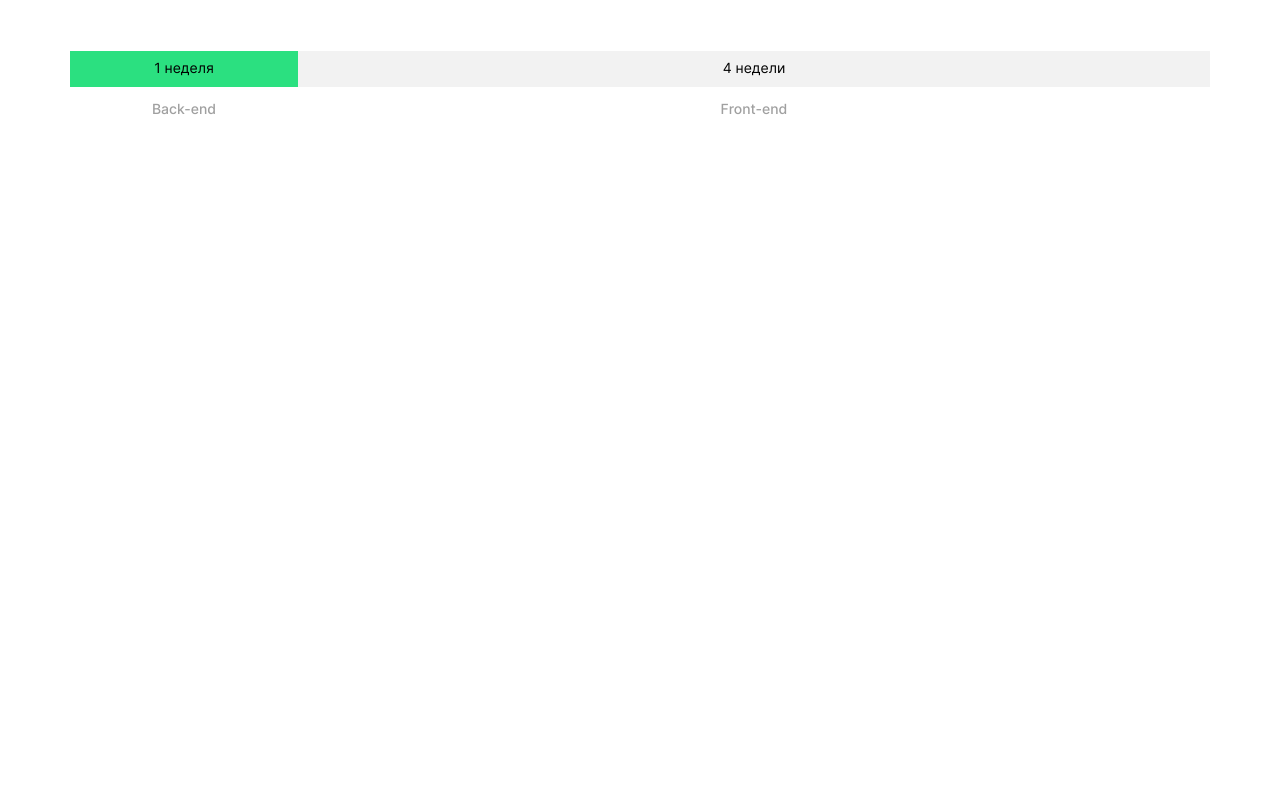
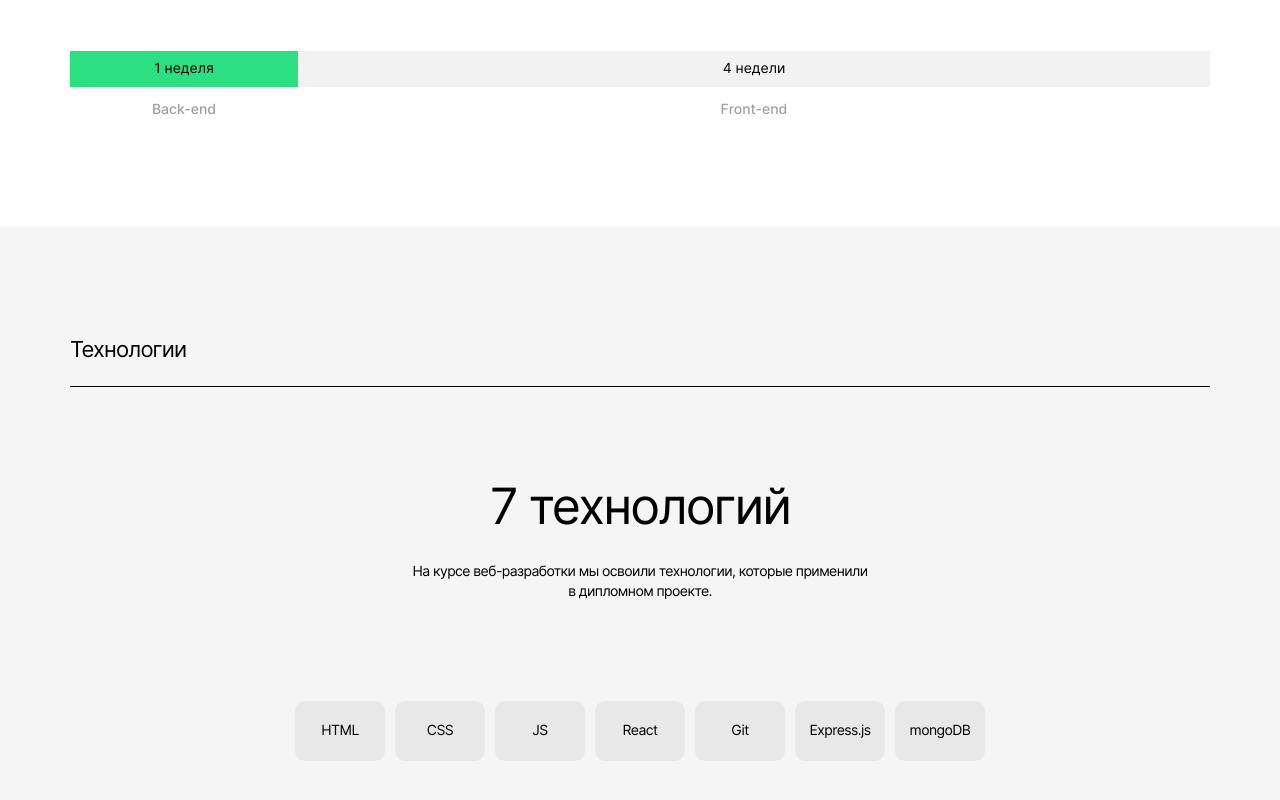
Before and after one commit to Lehano-A/movies-explorer-frontend, a React (Create React App) app: page / in a window 1280 px wide. Shown: the part 1016-1816 px from the top of the page. Before the commit the page ends 1242 px from the top, so only its background shows below. Built offline with nearby package versions, Linux system fonts and the light colour scheme.

Commit message:
Блок Techs сверстан

```diff
--- /dev/null
+++ b/src/blocks/description-text/description-text.css
@@ -0,0 +1,13 @@
+.description-text {
+  font-size: 14px;
+  font-weight: 400;
+  line-height: 1.42;
+  margin: 0;
+  margin-top: 26px;
+}
+
+.Techs .description-text {
+  width: 460px;
+  text-align: center;
+  letter-spacing: -0.04em;
+}
--- a/src/components/Main/AboutProject/__title-about-project/about-project__title-about-project.css
+++ b/src/blocks/title-block/title-block.css
@@ -1,4 +1,5 @@
-.about-project__title-about-project {
+/*  МИКС - НАЗВАНИЕ БЛОКА */
+.title-block {
   max-width: 1140px;
   font-size: 22px;
   font-weight: 400;
--- a/src/components/Main/AboutProject/AboutProject.js
+++ b/src/components/Main/AboutProject/AboutProject.js
@@ -4,17 +4,17 @@ function AboutProject() {
 
   return (
     <section className="AboutProject">
-      <h2 className="about-project__title-about-project">О проекте</h2>
+      <h2 className="title-block">О проекте</h2>
 
       <div className="about-project__info-box">
 
         <div className="about-project__text-box">
           <h3 className="about-project__title">Дипломный проект включал 5 этапов</h3>
-          <p className="about-project__description-text">Составление плана, работу над бэкендом, вёрстку, добавление функциональности и финальные доработки.</p>
+          <p className="description-text"> Составление плана, работу над бэкендом, вёрстку, добавление функциональности и финальные доработки.</p>
         </div>
         <div className="about-project__text-box">
           <h3 className="about-project__title">На выполнение диплома ушло 5 недель</h3>
-          <p className="about-project__description-text">У каждого этапа был мягкий и жёсткий дедлайн, которые нужно было соблюдать, чтобы успешно защититься.</p>
+          <p className="description-text">У каждого этапа был мягкий и жёсткий дедлайн, которые нужно было соблюдать, чтобы успешно защититься.</p>
         </div>
 
       </div>
@@ -34,7 +34,7 @@ function AboutProject() {
         </div>
       </div>
 
-    </section>
+    </section >
   )
 }
 
--- a/src/components/Main/AboutProject/__description-text/about-project__description-text.css
+++ /dev/null
@@ -1,7 +0,0 @@
-.about-project__description-text {
-  font-size: 14px;
-  font-weight: 400;
-  line-height: 1.42;
-  margin: 0;
-  margin-top: 26px;
-}
--- a/src/components/Main/Main.css
+++ /dev/null
@@ -1,3 +0,0 @@
-.about-project {
-  height: 608px;
-}
--- a/src/components/Main/Main.js
+++ b/src/components/Main/Main.js
@@ -1,11 +1,12 @@
 import React from "react";
 import AboutProject from "./AboutProject/AboutProject";
+import Tech from "./Techs/Techs";
 
 function Main() {
   return (
     <main>
       <AboutProject />
-
+      <Tech />
 
     </main>
   )
--- /dev/null
+++ b/src/components/Main/Techs/Techs.css
@@ -0,0 +1,6 @@
+.Techs {
+  height: 625px;
+  background-color: #f5f5f5;
+  padding-left: 70px;
+  padding-right: 70px;
+}
--- /dev/null
+++ b/src/components/Main/Techs/Techs.js
@@ -0,0 +1,26 @@
+import React from "react";
+
+function Tech() {
+  return (
+
+    <section className="Techs">
+      <h2 className="title-block">Технологии</h2>
+      <div className="techs__info-box">
+        <h3 className="techs__title">7 технологий</h3>
+        <p className="description-text">На курсе веб-разработки мы освоили технологии, которые применили в дипломном проекте.</p>
+      </div>
+      <ul className="techs__all-techs">
+        <li>HTML</li>
+        <li>CSS</li>
+        <li>JS</li>
+        <li>React</li>
+        <li>Git</li>
+        <li>Express.js</li>
+        <li>mongoDB</li>
+      </ul>
+    </section>
+
+  )
+}
+
+export default Tech;
--- /dev/null
+++ b/src/components/Main/Techs/__all-techs/techs__all-techs.css
@@ -0,0 +1,26 @@
+.techs__all-techs {
+  list-style: none;
+  display: flex;
+  justify-content: center;
+  padding-top: 100px;
+  padding-inline-start: 0;
+  margin: 0;
+}
+
+.techs__all-techs li {
+  display: flex;
+  align-items: center;
+  justify-content: center;
+  width: 90px;
+  height: 60px;
+  border-radius: 10px;
+  background-color: #e8e8e8;
+  font-size: 14px;
+  font-weight: 400;
+  line-height: 1.21;
+  letter-spacing: -0.04em;
+}
+
+.techs__all-techs li:nth-child(1n):not(:last-child) {
+  margin-right: 10px;
+}
--- /dev/null
+++ b/src/components/Main/Techs/__info-box/techs__info-box.css
@@ -0,0 +1,5 @@
+.techs__info-box {
+  display: flex;
+  flex-direction: column;
+  align-items: center;
+}
--- /dev/null
+++ b/src/components/Main/Techs/__title/techs__title.css
@@ -0,0 +1,7 @@
+.techs__title {
+  font-size: 50px;
+  font-weight: 400;
+  line-height: 1.16;
+  letter-spacing: -0.04em;
+  margin: 90px 0 0;
+}
--- a/src/index.css
+++ b/src/index.css
@@ -3,6 +3,9 @@
 
 @import url(./blocks/page/page.css);
 @import url(./blocks/page/__box/page__box.css);
+
+@import url(./blocks/title-block/title-block.css);
+@import url(./blocks/description-text/description-text.css);
 
 @import url(./components/Header/Header.css);
 @import url(./components/Header/__top/header__top.css);
@@ -19,11 +22,9 @@
 @import url(./components/Header/__button-info/header__button-info.css);
 
 @import url(./components/Main/AboutProject/AboutProject.css);
-@import url(./components/Main/AboutProject/__title-about-project/about-project__title-about-project.css);
 @import url(./components/Main/AboutProject/__info-box/about-project__info-box.css);
 @import url(./components/Main/AboutProject/__text-box/about-project__text-box.css);
 @import url(./components/Main/AboutProject/__title/about-project__title.css);
-@import url(./components/Main/AboutProject/__description-text/about-project__description-text.css);
 @import url(./components/Main/AboutProject/__scale/about-project__scale.css);
 @import url(./components/Main/AboutProject/__scale-backend/about-project__scale-backend.css);
 @import url(./components/Main/AboutProject/__scale-frontend/about-project__scale-frontend.css);
@@ -33,3 +34,8 @@
 
 @import url(./components/Main/AboutProject/__scale-range-time/about-project__scale-range-time.css);
 @import url(./components/Main/AboutProject/__scale-range-title/about-project__scale-range-title.css);
+
+@import url(./components/Main/Techs/Techs.css);
+@import url(./components/Main/Techs/__title/techs__title.css);
+@import url(./components/Main/Techs/__info-box/techs__info-box.css);
+@import url(./components/Main/Techs/__all-techs/techs__all-techs.css);
```
